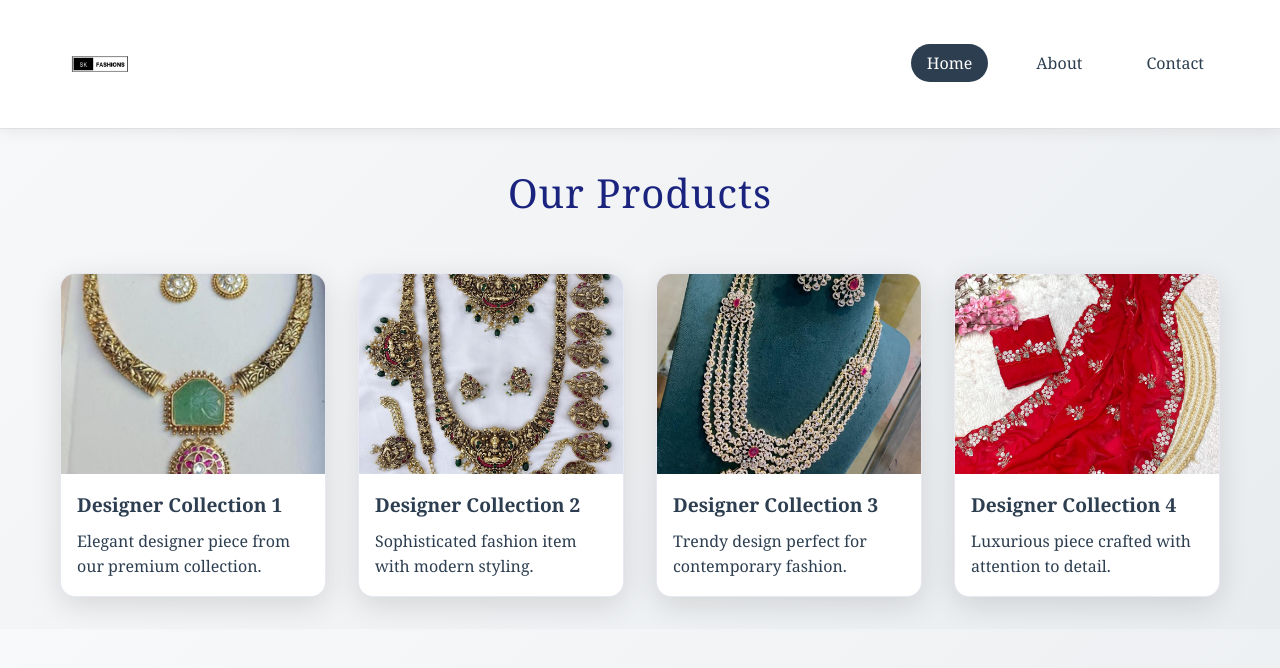
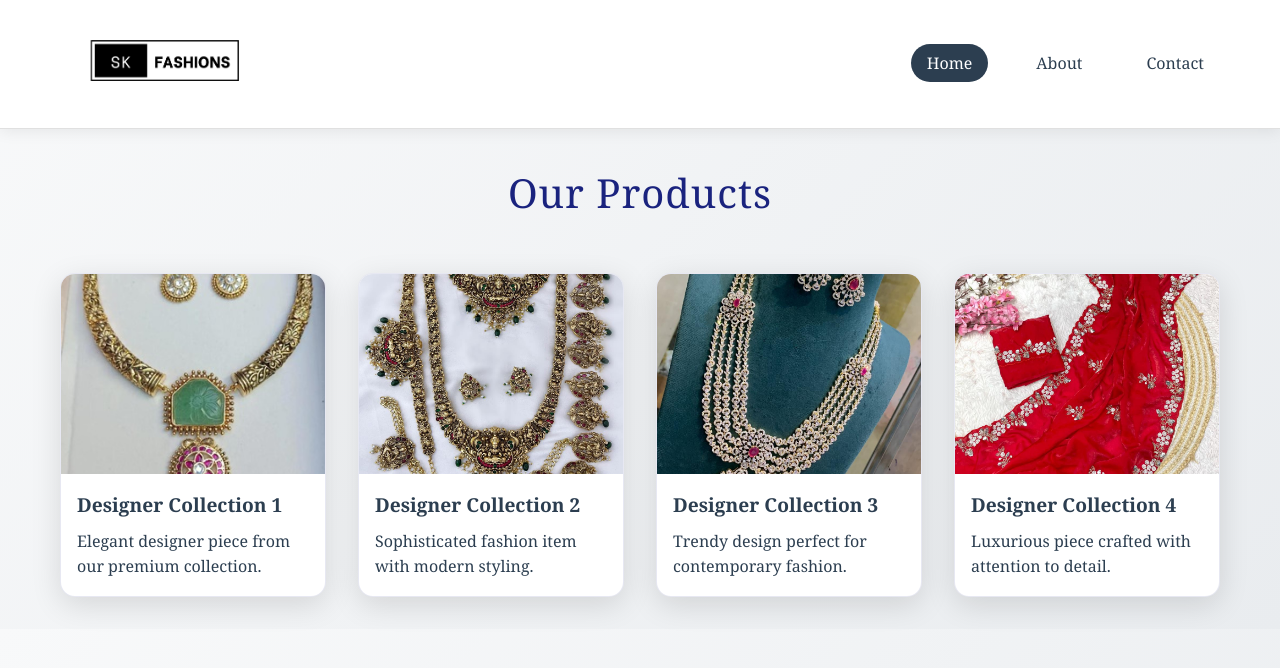
Before and after one commit to skfashions/skfashions, a plain HTML site: page index.html in a window 1280 px wide. Drawn offline with Linux system fonts and the light colour scheme.

Commit message:
Update index.html

```diff
--- a/index.html
+++ b/index.html
@@ -10,7 +10,7 @@
     <nav>
         <div class="nav-container">
             <div class="logo">
-                <img src="Images/SK FASHIONS LOGO 2.png" alt="SK Fashions Logo">
+                <img src="Images/SK FASHIONS LOGO2 - Copy.png" alt="SK Fashions Logo">
             </div>
             <ul>
                 <li><a href="index.html" class="active">Home</a></li>
```
